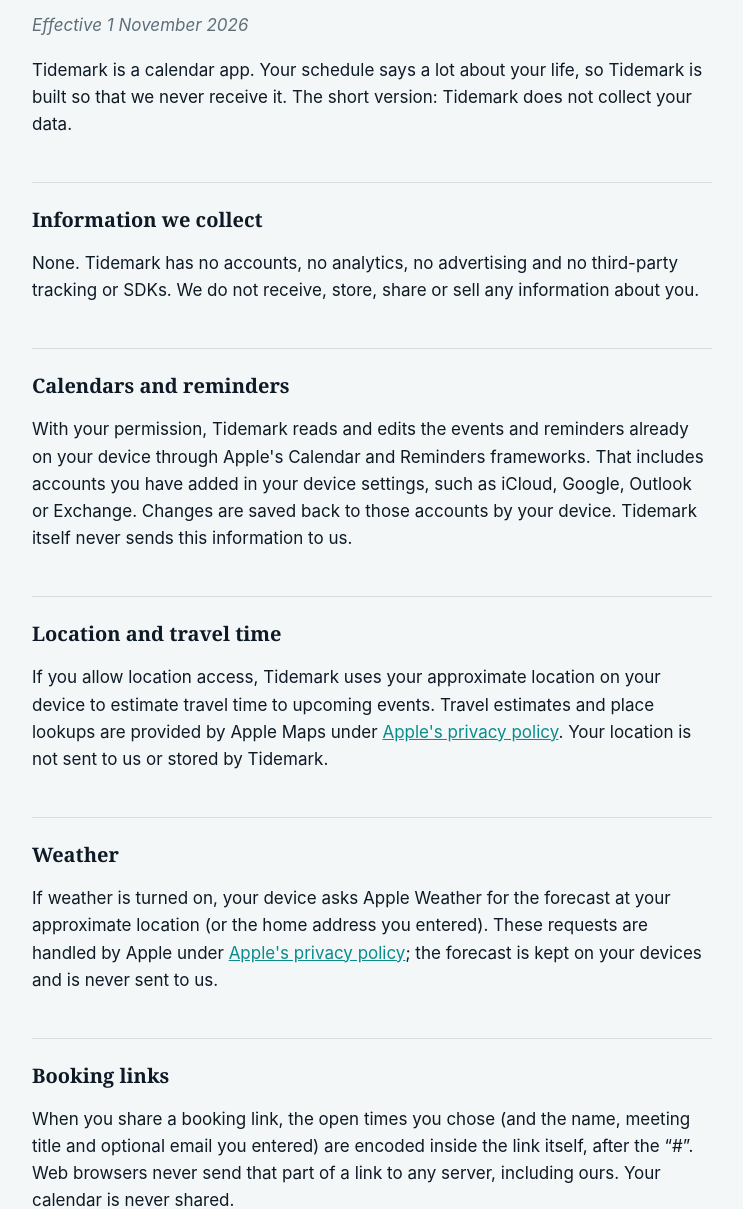
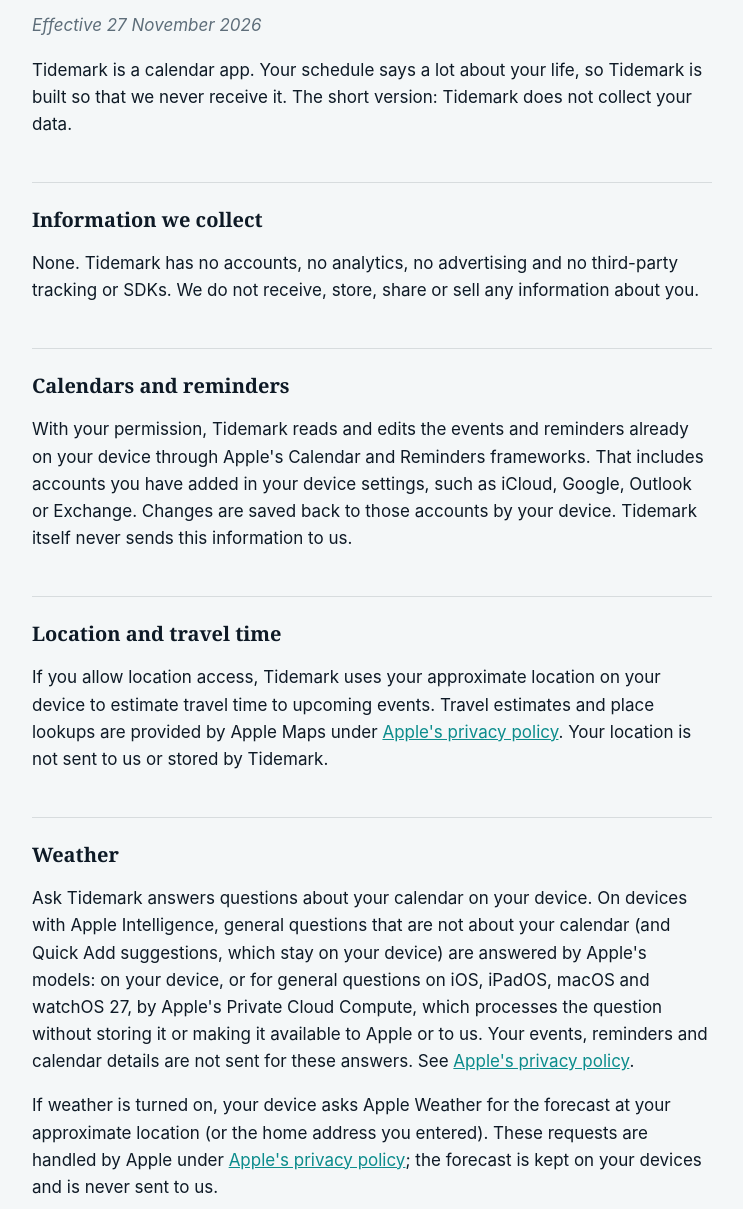
Before and after one commit to 57kshycz46-ai/tidemark, a plain HTML site: page privacy.html in a window 1280 px wide. Shown: the part 93-1302 px from the top of the page, without its empty margins (268-1011 px from the left). Drawn offline with Linux system fonts and the light colour scheme.

Commit message:
Privacy: how Ask and Quick Add use Apple Intelligence (on-device; Private Cloud Compute for general questions)

```diff
--- a/privacy.html
+++ b/privacy.html
@@ -20,7 +20,7 @@
 <body>
 <main>
 <h1>Tidemark Privacy Policy</h1>
-<p><em>Effective 1 November 2026</em></p>
+<p><em>Effective 27 November 2026</em></p>
 <p>Tidemark is a calendar app. Your schedule says a lot about your life, so Tidemark is built so that we never receive it. The short version: Tidemark does not collect your data.</p>
 <h2>Information we collect</h2>
 <p>None. Tidemark has no accounts, no analytics, no advertising and no third-party tracking or SDKs. We do not receive, store, share or sell any information about you.</p>
@@ -29,6 +29,7 @@
 <h2>Location and travel time</h2>
 <p>If you allow location access, Tidemark uses your approximate location on your device to estimate travel time to upcoming events. Travel estimates and place lookups are provided by Apple Maps under <a href="https://www.apple.com/legal/privacy/">Apple's privacy policy</a>. Your location is not sent to us or stored by Tidemark.</p>
 <h2>Weather</h2>
+<p>Ask Tidemark answers questions about your calendar on your device. On devices with Apple Intelligence, general questions that are not about your calendar (and Quick Add suggestions, which stay on your device) are answered by Apple's models: on your device, or for general questions on iOS, iPadOS, macOS and watchOS 27, by Apple's Private Cloud Compute, which processes the question without storing it or making it available to Apple or to us. Your events, reminders and calendar details are not sent for these answers. See <a href="https://www.apple.com/legal/privacy/">Apple's privacy policy</a>.</p>
 <p>If weather is turned on, your device asks Apple Weather for the forecast at your approximate location (or the home address you entered). These requests are handled by Apple under <a href="https://www.apple.com/legal/privacy/">Apple's privacy policy</a>; the forecast is kept on your devices and is never sent to us.</p>
 <h2>Booking links</h2>
 <p>When you share a booking link, the open times you chose (and the name, meeting title and optional email you entered) are encoded inside the link itself, after the “#”. Web browsers never send that part of a link to any server, including ours. Your calendar is never shared.</p>
```
